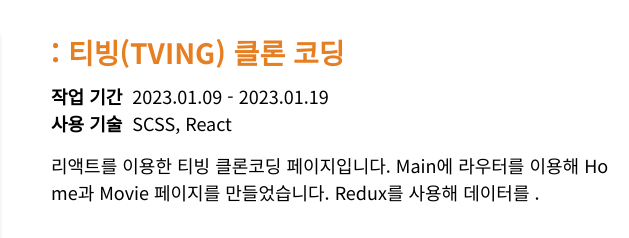
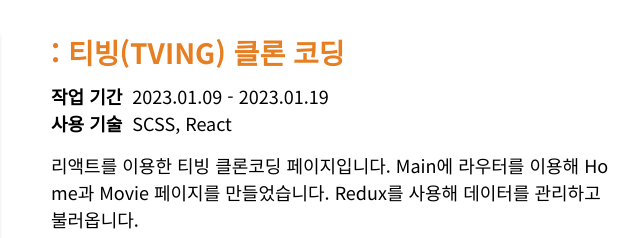
Before and after one commit to SeonahNoh/Profile, a plain HTML site: page index.html in a window 1280 px wide. Shown: the part 6760-6998 px from the top of the page, 651-1280 px from the left. Drawn offline with nearby package versions, Linux system fonts and the light colour scheme.

Commit message:
1/27 문구 수정

```diff
--- a/index.html
+++ b/index.html
@@ -457,7 +457,7 @@
                 <p><b>사용 기술</b> &nbsp;SCSS, React</p>
                 <p class="pf-desc">
                   리액트를 이용한 티빙 클론코딩 페이지입니다. Main에 라우터를 이용해 Home과 Movie 페이지를 만들었습니다.
-                  Redux를 사용해 데이터를 .
+                  Redux를 사용해 데이터를 관리하고 불러옵니다.
                 </p>
                 <div class="link">
                   <a class="link-btn" href="https://github.com/SeonahNoh/TIVING" target="_blank">Git</a>
```
